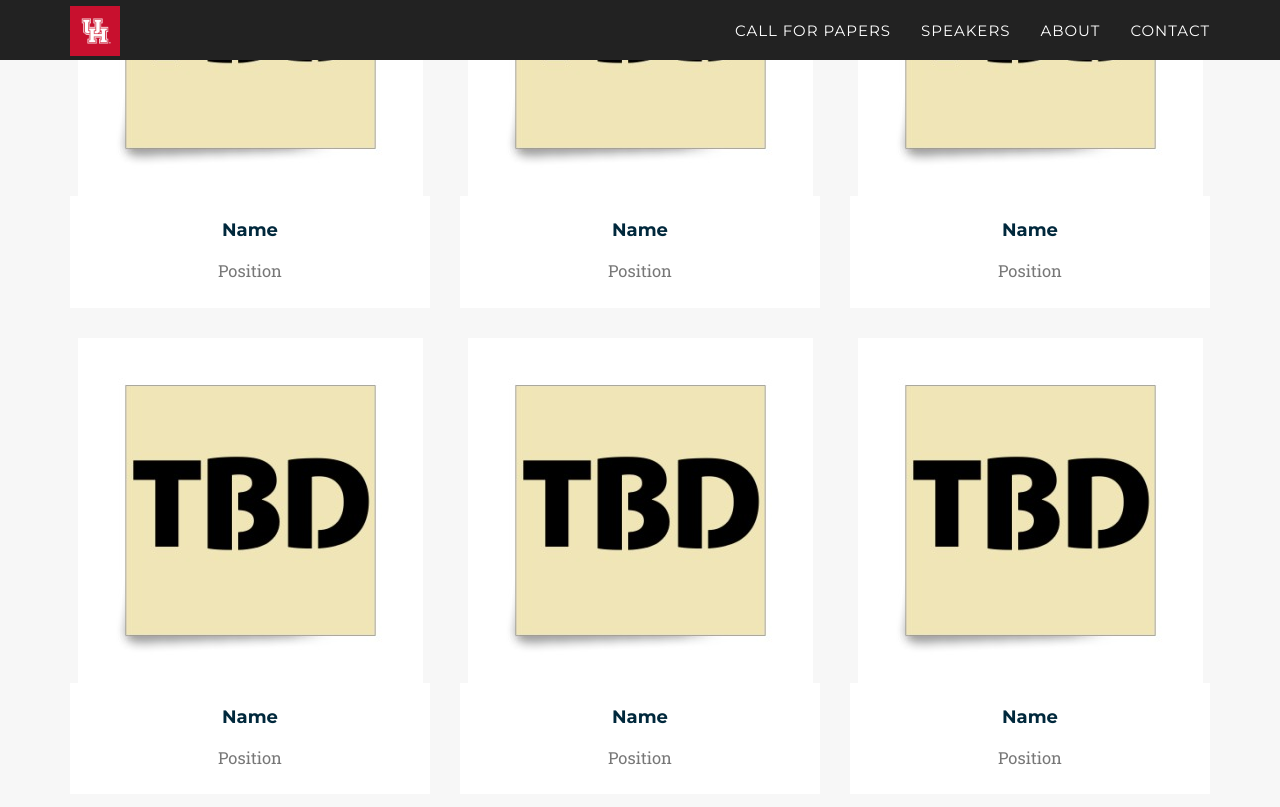
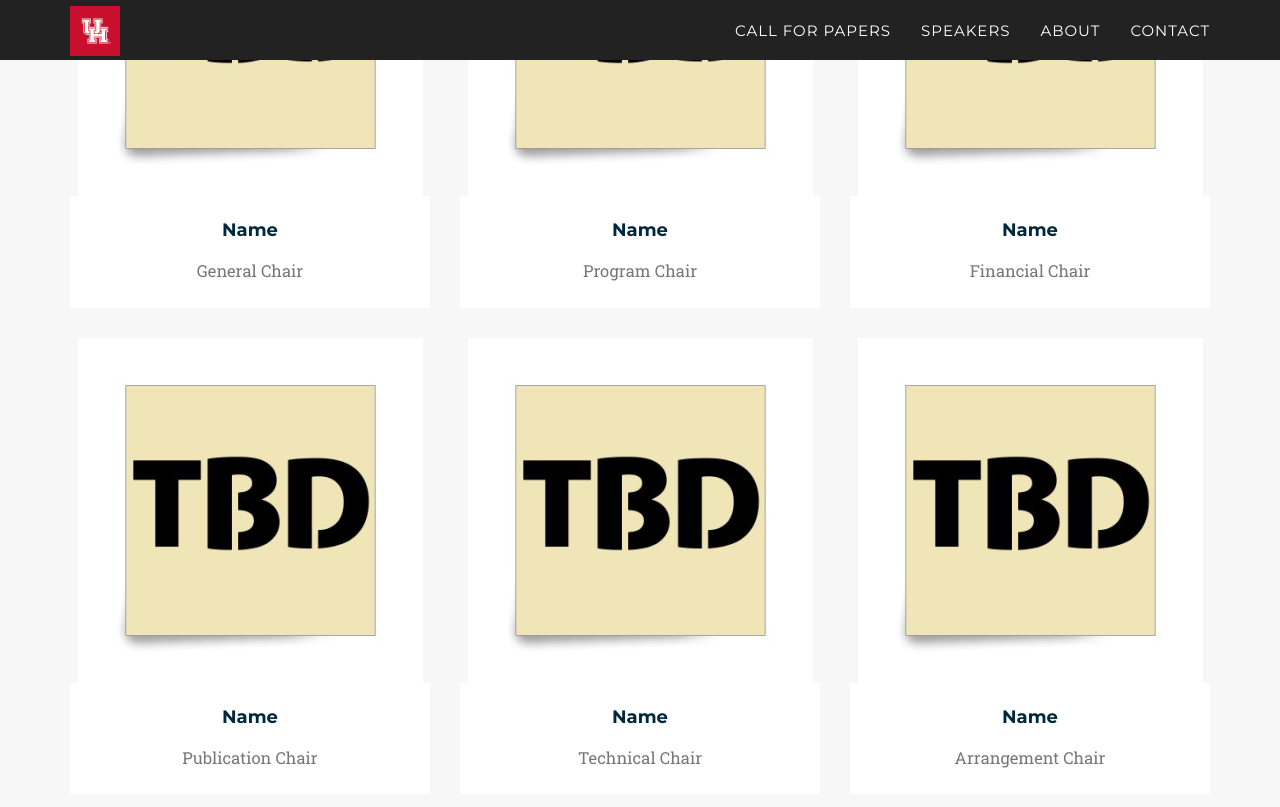
Before and after one commit to UHCS2020/UHCS2020, a Jekyll site: the page built from _2017_pages/team.html, in a window 1280 px wide and 900 px high, scrolled down 418 px. Shown: the top 807 px of the window. Built offline with Jekyll 4.4.1, drawn with Linux system fonts in a browser that asks for light colours; some web fonts are replaced.

Commit message:
Update teams.yml

```diff
--- a/_data/twenty_17/teams.yml
+++ b/_data/twenty_17/teams.yml
@@ -1,6 +1,6 @@
 - title: Name
-  name: Name-1
-  subtitle: Position
+  name: Rishabh Sharma
+  subtitle: General Chair
   img: TBD.jpg
   thumbnail: TBD.jpg
   alt: Picture of TBD
@@ -8,8 +8,8 @@
   description: More Info
 
 - title: Name
-  name: Name-2
-  subtitle: Position
+  name: Alireza Ansaripour
+  subtitle: Program Chair
   img: TBD.jpg
   thumbnail: TBD.jpg
   alt: Picture of TBD
@@ -17,8 +17,8 @@
   description: More Info
 
 - title: Name
-  name: Name-3
-  subtitle: Position
+  name: Anukriti Mishra
+  subtitle: Financial Chair
   img: TBD.jpg
   thumbnail: TBD.jpg
   alt: Picture of TBD
@@ -26,8 +26,8 @@
   description: More Info
 
 - title: Name
-  name: Name-3
-  subtitle: Position
+  name: Urmila Sampathkumar
+  subtitle: Publication Chair
   img: TBD.jpg
   thumbnail: TBD.jpg
   alt: Picture of TBD
@@ -35,8 +35,8 @@
   description: More Info
 
 - title: Name
-  name: Name-3
-  subtitle: Position
+  name: Yigeng Zhang
+  subtitle: Technical Chair
   img: TBD.jpg
   thumbnail: TBD.jpg
   alt: Picture of TBD
@@ -44,8 +44,8 @@
   description: More Info
 
 - title: Name
-  name: Name-3
-  subtitle: Position
+  name: Dana Alsagheer
+  subtitle: Arrangement Chair
   img: TBD.jpg
   thumbnail: TBD.jpg
   alt: Picture of TBD
```
